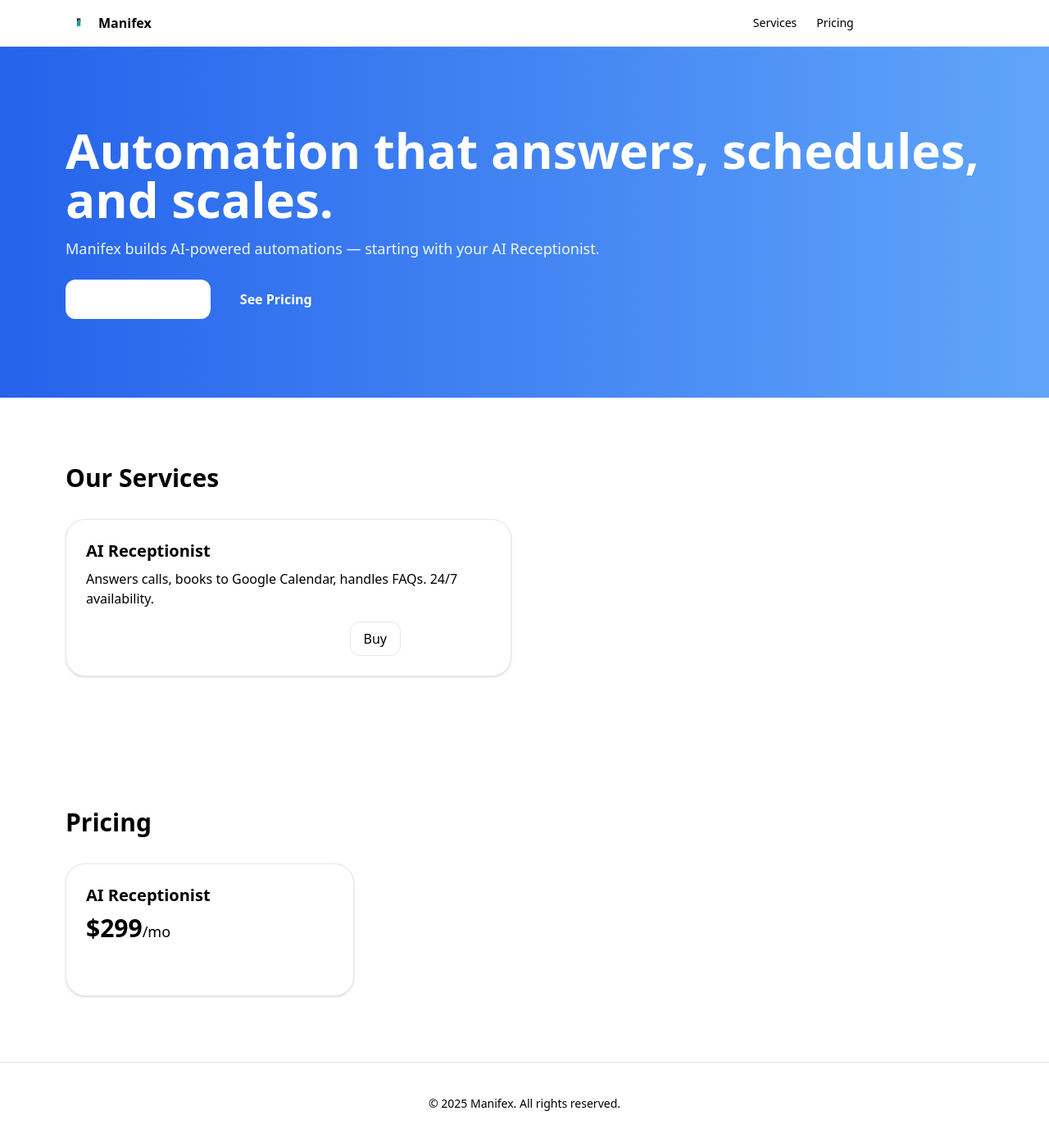
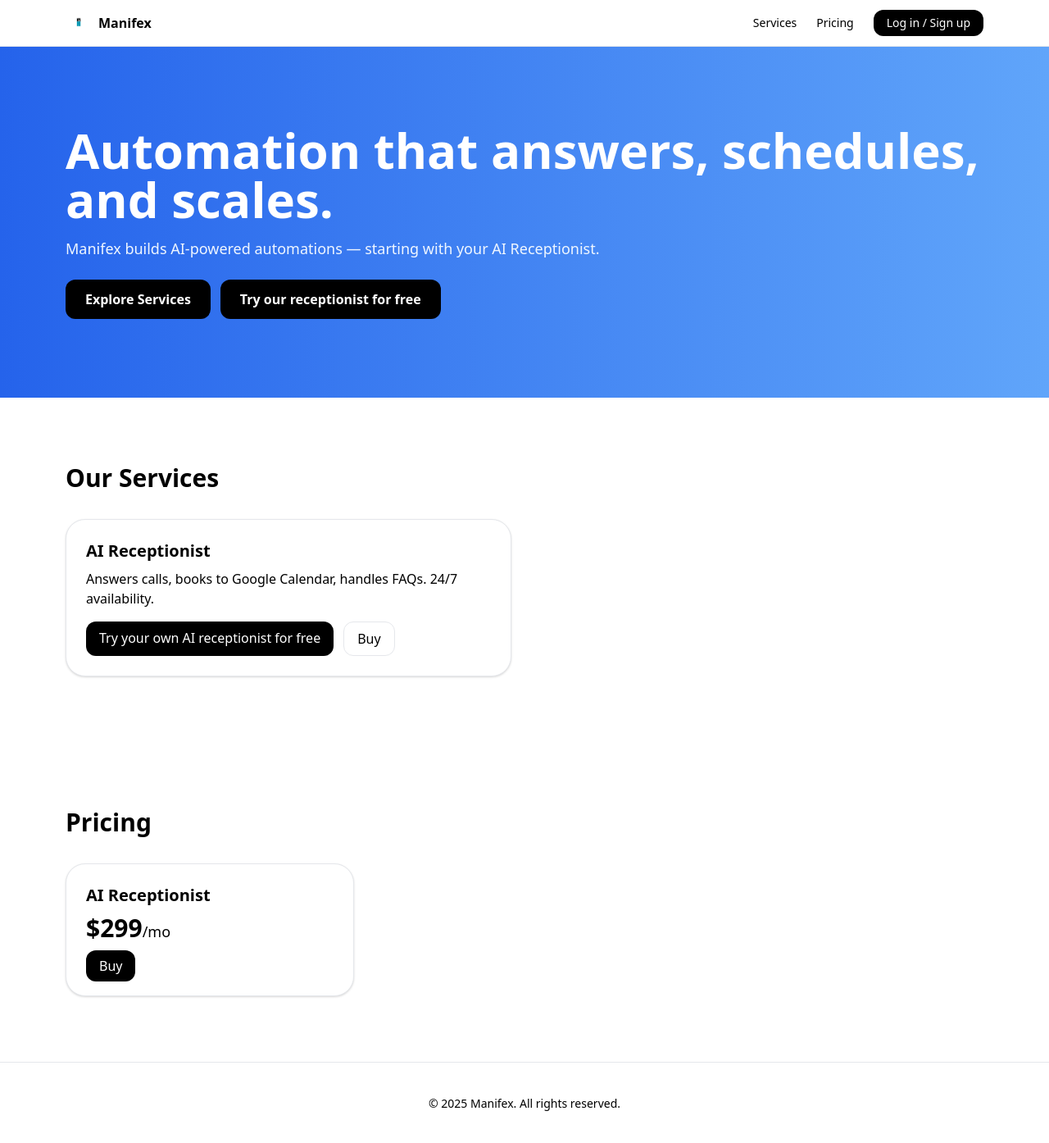
Before and after one commit to ManifexCorp/manifex_website, a React (Vite) app: page / in a window 1280 px wide. Shown: the whole page at 82% size. Built offline with nearby package versions, Linux system fonts and the light colour scheme; no server answers.

Commit message:
Update App.tsx

```diff
--- a/src/App.tsx
+++ b/src/App.tsx
@@ -1,25 +1,46 @@
-import React, { useState } from 'react';
-import { Auth0Provider, useAuth0 } from '@auth0/auth0-react';
+import React from "react";
+import { Auth0Provider, useAuth0 } from "@auth0/auth0-react";
 
-const N8N_BASE = 'https://stamman.app.n8n.cloud'; // TODO replace with your n8n domain
+const N8N_BASE = "https://stamman.app.n8n.cloud"; // your n8n instance
+const SITE = "https://manifex.netlify.app";       // ✅ live site only
 
-function Navbar(){
+const FORM_URL = `${N8N_BASE}/webhook/customer-setup`;
+const toBuy = `${FORM_URL}?action=buy&redirect=${encodeURIComponent(
+  SITE + "#pricing"
+)}`;
+const toTrial = `${FORM_URL}?action=trial&redirect=${encodeURIComponent(
+  SITE + "#services"
+)}`;
+
+function Navbar() {
   const { loginWithRedirect, logout, isAuthenticated } = useAuth0();
   return (
     <nav className="sticky top-0 z-50 bg-white/90 backdrop-blur border-b border-slate-200">
       <div className="max-w-6xl mx-auto px-4 py-3 flex justify-between items-center">
         <a href="#hero" className="flex items-center gap-2">
-          <img src="/manifex-logo.png" alt="Manifex" className="h-8 w-8"/>
+          <img src="/manifex-logo.png" alt="Manifex" className="h-8 w-8" />
           <span className="font-semibold text-slate-900">Manifex</span>
         </a>
         <div className="flex items-center gap-6 text-sm">
           <a href="#services" className="hover:text-slate-900 text-slate-600">Services</a>
           <a href="#pricing" className="hover:text-slate-900 text-slate-600">Pricing</a>
-          {isAuthenticated && <a href="#automations" className="hover:text-slate-900 text-slate-600">My Automations</a>}
+          {isAuthenticated && (
+            <a href="#automations" className="hover:text-slate-900 text-slate-600">My Automations</a>
+          )}
           {!isAuthenticated ? (
-            <button onClick={() => loginWithRedirect()} className="px-4 py-1.5 rounded-xl text-white bg-sky-600 hover:bg-sky-700 transition">Log in / Sign up</button>
+            <button
+              onClick={() => loginWithRedirect()}
+              className="px-4 py-1.5 rounded-xl text-white bg-black hover:bg-neutral-900 transition"
+            >
+              Log in / Sign up
+            </button>
           ) : (
-            <button onClick={() => logout()} className="px-4 py-1.5 rounded-xl text-slate-700 border border-slate-300 hover:bg-slate-50 transition">Log out</button>
+            <button
+              onClick={() => logout({ logoutParams: { returnTo: SITE } })}
+              className="px-4 py-1.5 rounded-xl text-slate-700 border border-slate-300 hover:bg-slate-50 transition"
+            >
+              Log out
+            </button>
           )}
         </div>
       </div>
@@ -27,32 +48,46 @@ function Navbar(){
   );
 }
 
-function Hero(){
+function Hero() {
   return (
     <header id="hero" className="bg-gradient-to-r from-blue-600 to-blue-400 text-white">
       <div className="max-w-6xl mx-auto px-4 py-24">
-        <h1 className="text-4xl md:text-6xl font-extrabold">Automation that answers, schedules, and scales.</h1>
-        <p className="mt-4 text-lg text-blue-50">Manifex builds AI-powered automations — starting with your AI Receptionist.</p>
+        <h1 className="text-4xl md:text-6xl font-extrabold">
+          Automation that answers, schedules, and scales.
+        </h1>
+        <p className="mt-4 text-lg text-blue-50">
+          Manifex builds AI-powered automations — starting with your AI Receptionist.
+        </p>
         <div className="mt-6 flex gap-3">
-          <a href="#services" className="px-6 py-3 rounded-xl bg-white text-sky-700 font-semibold hover:scale-105 transition">Explore Services</a>
-          <a href="#pricing" className="px-6 py-3 rounded-xl bg-sky-800 text-white font-semibold hover:scale-105 transition">See Pricing</a>
+          <a href="#services" className="px-6 py-3 rounded-xl bg-black text-white font-semibold hover:bg-neutral-900 transition">
+            Explore Services
+          </a>
+          <a href={toTrial} className="px-6 py-3 rounded-xl bg-black text-white font-semibold hover:bg-neutral-900 transition">
+            Try our receptionist for free
+          </a>
         </div>
       </div>
     </header>
   );
 }
 
-function Services(){
+function Services() {
   return (
     <section id="services" className="py-20 max-w-6xl mx-auto px-4">
       <h2 className="text-3xl font-bold text-slate-900">Our Services</h2>
       <div className="mt-8 grid md:grid-cols-2 gap-8">
         <div className="p-6 bg-white rounded-3xl border border-slate-200 shadow hover:shadow-lg transition">
           <h3 className="text-xl font-semibold text-slate-900">AI Receptionist</h3>
-          <p className="mt-2 text-slate-600">Answers calls, books to Google Calendar, handles FAQs. 24/7 availability.</p>
-          <div className="mt-4 flex gap-3">
-            <a href="#pricing" className="px-4 py-2 rounded-xl bg-sky-600 text-white hover:bg-sky-700 transition">Test your own AI receptionist for free</a>
-            <a href="#pricing" className="px-4 py-2 rounded-xl border border-slate-300 bg-white hover:shadow transition">Buy</a>
+          <p className="mt-2 text-slate-600">
+            Answers calls, books to Google Calendar, handles FAQs. 24/7 availability.
+          </p>
+          <div className="mt-4 flex flex-wrap gap-3">
+            <a href={toTrial} className="px-4 py-2 rounded-xl bg-black text-white hover:bg-neutral-900 transition">
+              Try your own AI receptionist for free
+            </a>
+            <a href={toBuy} className="px-4 py-2 rounded-xl border border-slate-300 bg-white hover:shadow transition">
+              Buy
+            </a>
           </div>
         </div>
       </div>
@@ -60,8 +95,7 @@ function Services(){
   );
 }
 
-function Pricing(){
-  function handleBuyClick(e){ e.preventDefault(); alert('Checkout will be enabled after PayPal is connected.'); }
+function Pricing() {
   return (
     <section id="pricing" className="py-20 bg-sky-50">
       <div className="max-w-6xl mx-auto px-4">
@@ -69,9 +103,13 @@ function Pricing(){
         <div className="mt-8 grid md:grid-cols-3 gap-8">
           <div className="p-6 bg-white rounded-3xl border border-slate-200 shadow hover:shadow-lg transition">
             <h3 className="text-xl font-semibold text-slate-900">AI Receptionist</h3>
-            <p className="mt-2 text-3xl font-bold text-slate-900">$299<span className="text-lg font-normal">/mo</span></p>
+            <p className="mt-2 text-3xl font-bold text-slate-900">
+              $299<span className="text-lg font-normal">/mo</span>
+            </p>
             <div className="mt-4">
-              <a onClick={handleBuyClick} href="#" className="px-4 py-2 rounded-xl bg-sky-600 text-white hover:bg-sky-700 transition">Buy</a>
+              <a href={toBuy} className="px-4 py-2 rounded-xl bg-black text-white hover:bg-neutral-900 transition">
+                Buy
+              </a>
             </div>
           </div>
         </div>
@@ -80,7 +118,7 @@ function Pricing(){
   );
 }
 
-function Automations(){
+function Automations() {
   const { isAuthenticated } = useAuth0();
   if (!isAuthenticated) return null;
   return (
@@ -88,13 +126,17 @@ function Automations(){
       <h2 className="text-3xl font-bold text-slate-900">My Automations</h2>
       <div className="mt-6 p-6 border rounded-3xl bg-white shadow text-slate-600">
         You do not have any automation purchased yet.
-        <div className="mt-3"><a href="#services" className="px-4 py-2 rounded-xl bg-sky-600 text-white hover:bg-sky-700 transition">Buy</a></div>
+        <div className="mt-3">
+          <a href="#services" className="px-4 py-2 rounded-xl bg-black text-white hover:bg-neutral-900 transition">
+            Buy
+          </a>
+        </div>
       </div>
     </section>
   );
 }
 
-function Footer(){
+function Footer() {
   return (
     <footer className="py-10 border-t border-slate-200 text-center text-slate-600 text-sm">
       © {new Date().getFullYear()} Manifex. All rights reserved.
@@ -102,16 +144,27 @@ function Footer(){
   );
 }
 
-function AppInner(){ return (<div><Navbar/><Hero/><Services/><Pricing/><Automations/><Footer/></div>); }
+function AppInner() {
+  return (
+    <div>
+      <Navbar />
+      <Hero />
+      <Services />
+      <Pricing />
+      <Automations />
+      <Footer />
+    </div>
+  );
+}
 
-export default function App(){
+export default function App() {
   return (
     <Auth0Provider
-      domain={import.meta.env.VITE_AUTH0_DOMAIN || ''}
-      clientId={import.meta.env.VITE_AUTH0_CLIENT_ID || ''}
-      authorizationParams={{ redirect_uri: window.location.origin }}
+      domain={import.meta.env.VITE_AUTH0_DOMAIN || ""}
+      clientId={import.meta.env.VITE_AUTH0_CLIENT_ID || ""}
+      authorizationParams={{ redirect_uri: SITE }}
     >
-      <AppInner/>
+      <AppInner />
     </Auth0Provider>
   );
 }
```
